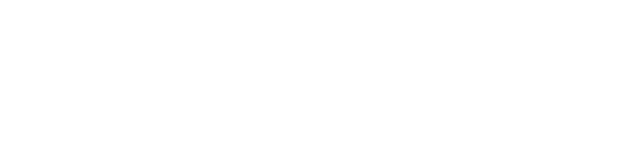
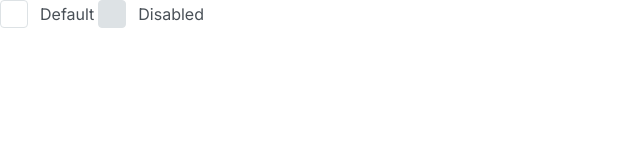
Before and after one commit to js-tasks-ru/htmlcss-20211021_tina-tezadova, a website: page 07-lection5/01-checkbox/index.html in a window 1280 px wide. Shown: the whole page, without its empty margins (0-640 px from the left). Drawn offline with Linux system fonts and the light colour scheme.

Commit message:
Чекбокс

```diff
--- a/07-lection5/01-checkbox/checkbox.css
+++ b/07-lection5/01-checkbox/checkbox.css
@@ -0,0 +1,67 @@
+.checkbox {
+    display: inline-block;
+}
+
+.checkbox__input {
+   position: absolute;
+   clip: rect(0, 0, 0, 0);
+   opacity: 0;
+   outline: none;
+
+}
+
+.checkbox__state {
+    display: flex;
+    justify-content: flex-start;
+    align-items: center;
+    cursor: pointer;
+
+}
+.checkbox__control {
+    background: var(--white);
+    border: 1px solid #DDE2E5;
+    box-sizing: border-box;
+    border-radius: 4px;
+    width: 28px;
+    height: 28px;
+    position: relative;
+
+}
+
+.checkbox__icon {
+    position: absolute;
+    left: 50%;
+    top: 50%;
+    transform: translate(-50%, -50%);
+    display: none;
+
+
+}
+
+.checkbox__label {
+
+    font-family: Inter, sans-serif;
+    font-style: normal;
+    font-weight: normal;
+    font-size: 16px;
+    line-height: 24px;
+    color: #495057;
+    margin-left: 12px;
+
+
+
+}
+
+.checkbox__input:checked ~ .checkbox__state .checkbox__control{
+    background-color: #4263EB;
+    border-color: #4263EB;
+}
+
+.checkbox__input:checked ~ .checkbox__state .checkbox__icon{
+   display: block;
+}
+
+.checkbox__input:disabled ~ .checkbox__state .checkbox__control{
+    background-color: var(--grey-2);
+    border-color: var(--grey-2);
+}
--- a/07-lection5/01-checkbox/index.html
+++ b/07-lection5/01-checkbox/index.html
@@ -2,10 +2,35 @@
 <!-- Страница чекбокса -->
 <html lang="ru">
     <head>
+        <link rel="stylesheet" href="../../assets/css/normalize.css">
         <link rel="stylesheet" href="../../assets/css/main.css">
         <link rel="stylesheet" href="./checkbox.css">
     </head>
     <body>
+        <label class="checkbox">
+            <input type="checkbox" class="checkbox__input">
+            <div class="checkbox__state">
+                <div class="checkbox__control">
+                    <svg class="checkbox__icon" width="15" height="13" viewBox="0 0 15 13" fill="none" xmlns="http://www.w3.org/2000/svg">
+                        <path d="M1.5 7.5L5 11L13 2" stroke="white" stroke-width="3" stroke-linecap="round" stroke-linejoin="round"/>
+                    </svg>
+                </div>
+                <div class="checkbox__label">Default</div>
 
+            </div>
+        </label>
+
+        <label class="checkbox">
+            <input type="checkbox" class="checkbox__input" disabled>
+            <div class="checkbox__state">
+                <div class="checkbox__control">
+                    <svg class="checkbox__icon" width="15" height="13" viewBox="0 0 15 13" fill="none" xmlns="http://www.w3.org/2000/svg">
+                        <path d="M1.5 7.5L5 11L13 2" stroke="white" stroke-width="3" stroke-linecap="round" stroke-linejoin="round"/>
+                    </svg>
+                </div>
+                <div class="checkbox__label">Disabled</div>
+
+            </div>
+        </label>
     </body>
 </html>
```
